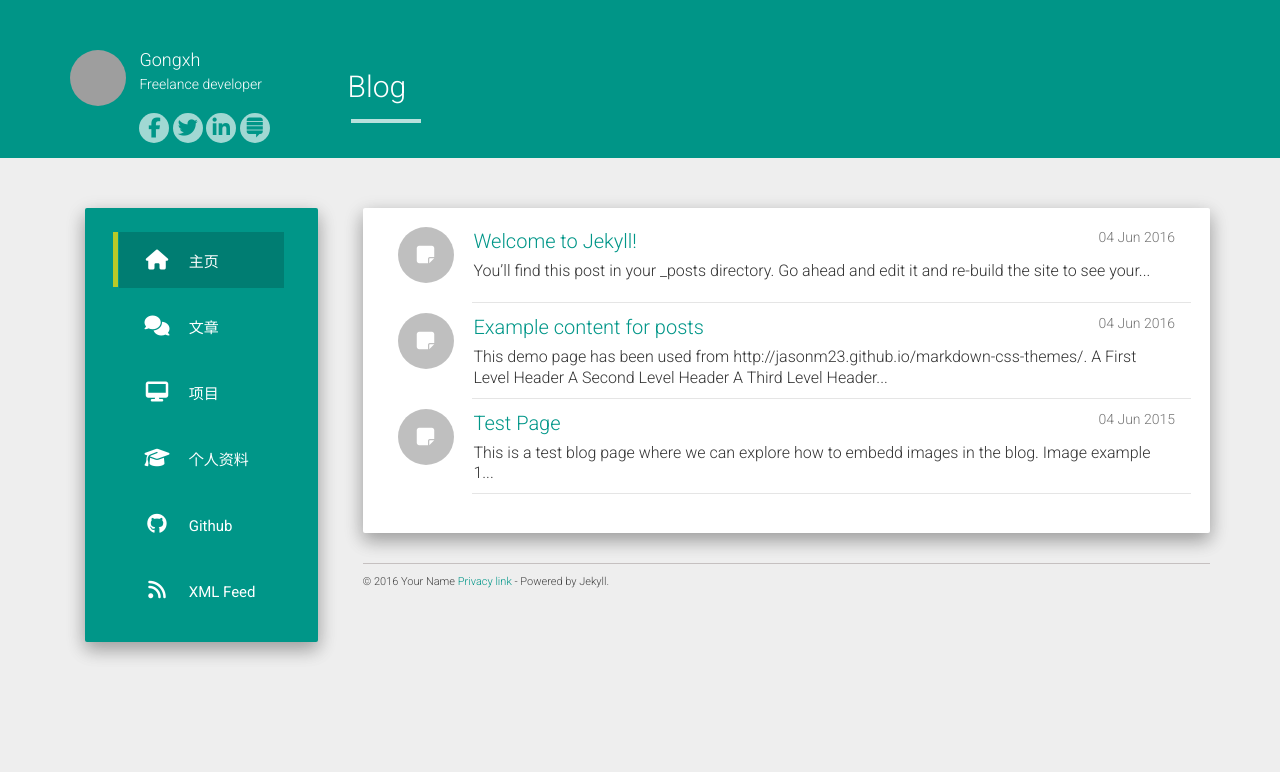
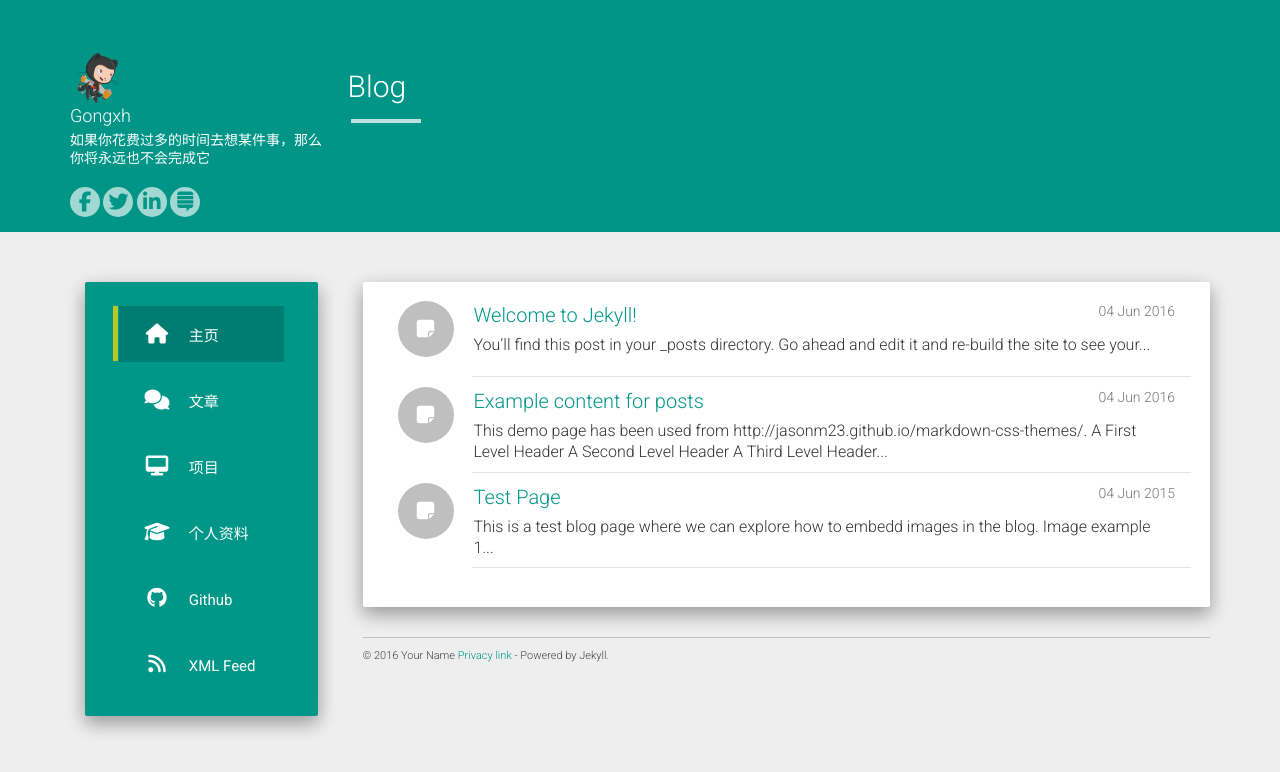
Before and after one commit to Gongxh0901/Gongxh0901.github.io, a Jekyll site: the page built from index.html, in a window 1280 px wide. Shown: the top 772 px of the page. Built offline with Jekyll 4.4.1, drawn with Linux system fonts in a browser that asks for light colours; nearby versions of some CDN libraries; the list of posts is cut into pages by our own code; grey boxes are pictures that could not be loaded.

Commit message:
更新主题

```diff
--- a/_config.yml
+++ b/_config.yml
@@ -1,12 +1,12 @@
 title: 小小程序员
 description: 个人博客
 author: Gongxh
-logo: http://image.baidu.com/search/detail?ct=503316480&z=0&ipn=false&word=%E5%A4%B4%E5%83%8F%20%E5%8D%A1%E9%80%9A%E5%8A%A8%E6%BC%AB%20%E9%98%BF%E7%8B%B8&step_word=&hs=0&pn=2&spn=0&di=3960&pi=0&rn=1&tn=baiduimagedetail&is=0%2C0&istype=0&ie=utf-8&oe=utf-8&in=&cl=2&lm=-1&st=undefined&cs=3578278875%2C1192548791&os=968180790%2C2842268163&simid=4248601144%2C635434498&adpicid=0&lpn=0&ln=3170&fr=&fmq=1569811170607_R&fm=&ic=undefined&s=undefined&hd=undefined&latest=undefined&copyright=undefined&se=&sme=&tab=0&width=undefined&height=undefined&face=undefined&ist=&jit=&cg=head&bdtype=0&oriquery=%E5%A4%B4%E5%83%8F&objurl=http%3A%2F%2Fi10.topitme.com%2Fo045%2F1004575946682967a5.jpg&fromurl=ippr_z2C%24qAzdH3FAzdH3Fooo_z%26e3Bp5rtp_z%26e3B4jAzdH3Fwsk74AzdH3F8am8n0mAzdH3Ftpj4AzdH3Fnmln0cl&gsm=&rpstart=0&rpnum=0&islist=&querylist=&force=undefined
-github: https://github.com/codeasashu
-about: Freelance developer
+logo: /Gongxh0901.github.io/static/img/avatar.png
+github: https://github.com/Gongxh0901
+about: 如果你花费过多的时间去想某件事，那么你将永远也不会完成它
 
-baseurl: "https://codeasashu.github.io/hcz-jekyll-blog"
-url: "https://codeasashu.github.io/hcz-jekyll-blog"
+baseurl: "https://Gongxh0901.github.io"
+url: "https://Gongxh0901.github.io"
 
 allowsearch: false
 
```
Also changed, not shown: 1 other file.
